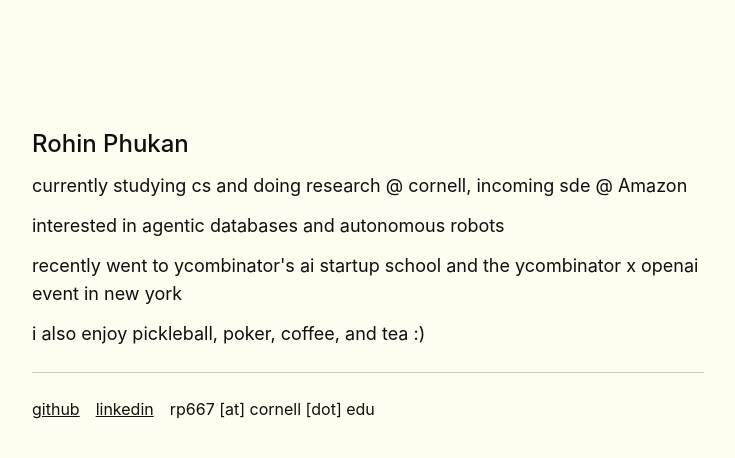
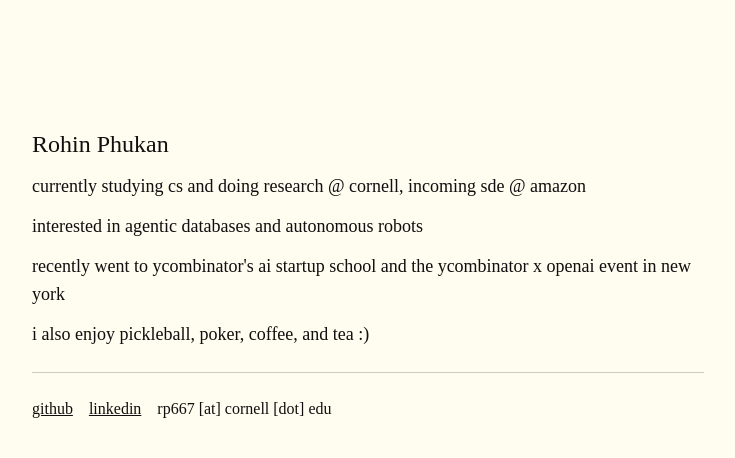
Before and after one commit to rohin20/portfolio, a Next.js app: page / in a window 1280 px wide. Shown: the top 458 px of the page, without its empty margins (272-1007 px from the left). Built offline with nearby package versions, Linux system fonts and the light colour scheme.

Commit message:
font changes

```diff
--- a/app/globals.css
+++ b/app/globals.css
@@ -22,7 +22,7 @@
 body {
   background: var(--background);
   color: var(--foreground);
-  font-family: 'Inter';
+  font-family: 'Times New Roman', Times, serif;
   position: relative;
 }
 
--- a/app/page.tsx
+++ b/app/page.tsx
@@ -17,7 +17,7 @@ export default function Home() {
           </h1>
 
           <p className="text-lg pointer-events-auto">
-            currently studying cs and doing research @ cornell, incoming sde @ Amazon
+            currently studying cs and doing research @ cornell, incoming sde @ amazon
           </p>
 
           <p className="text-lg pointer-events-auto">
```
